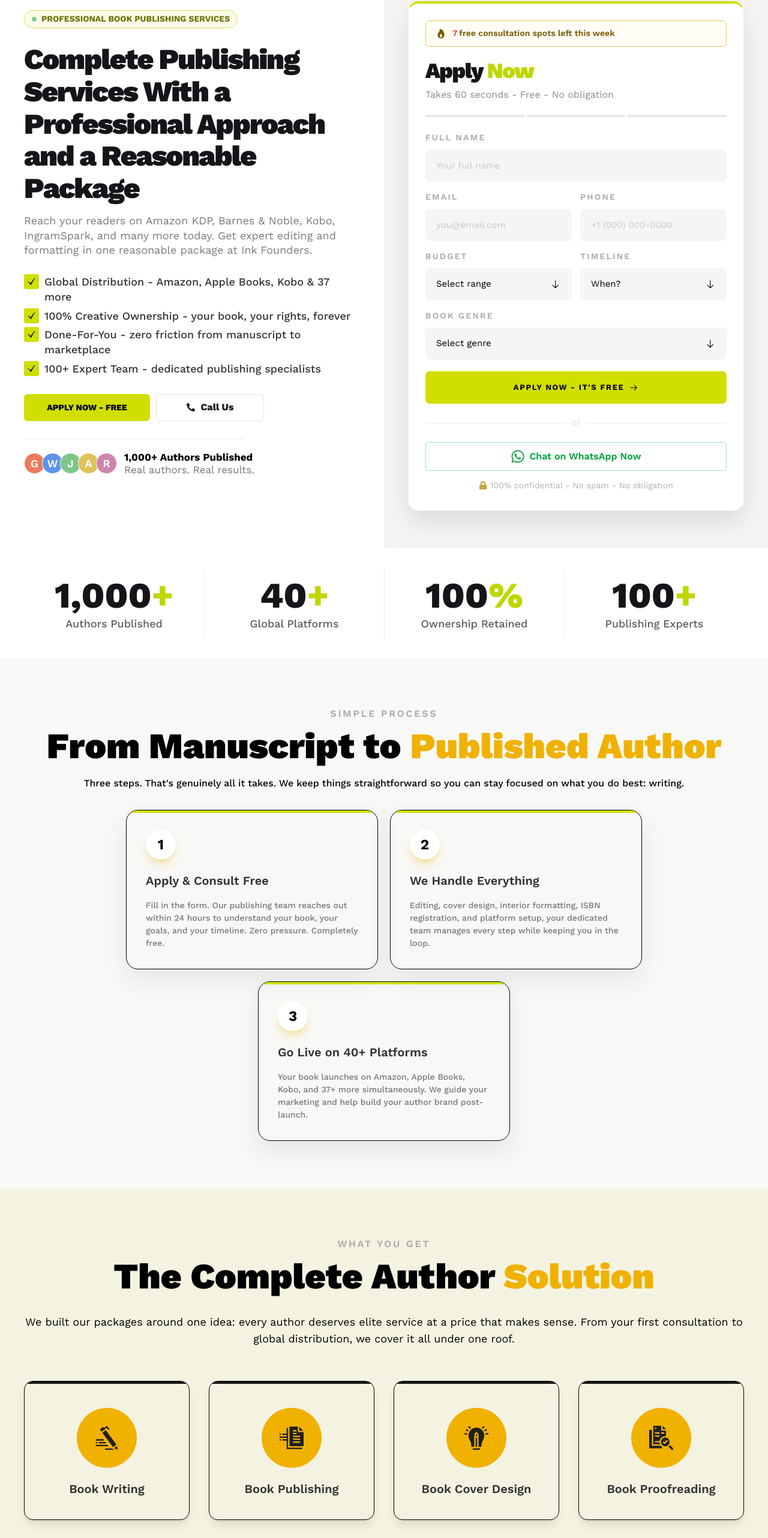
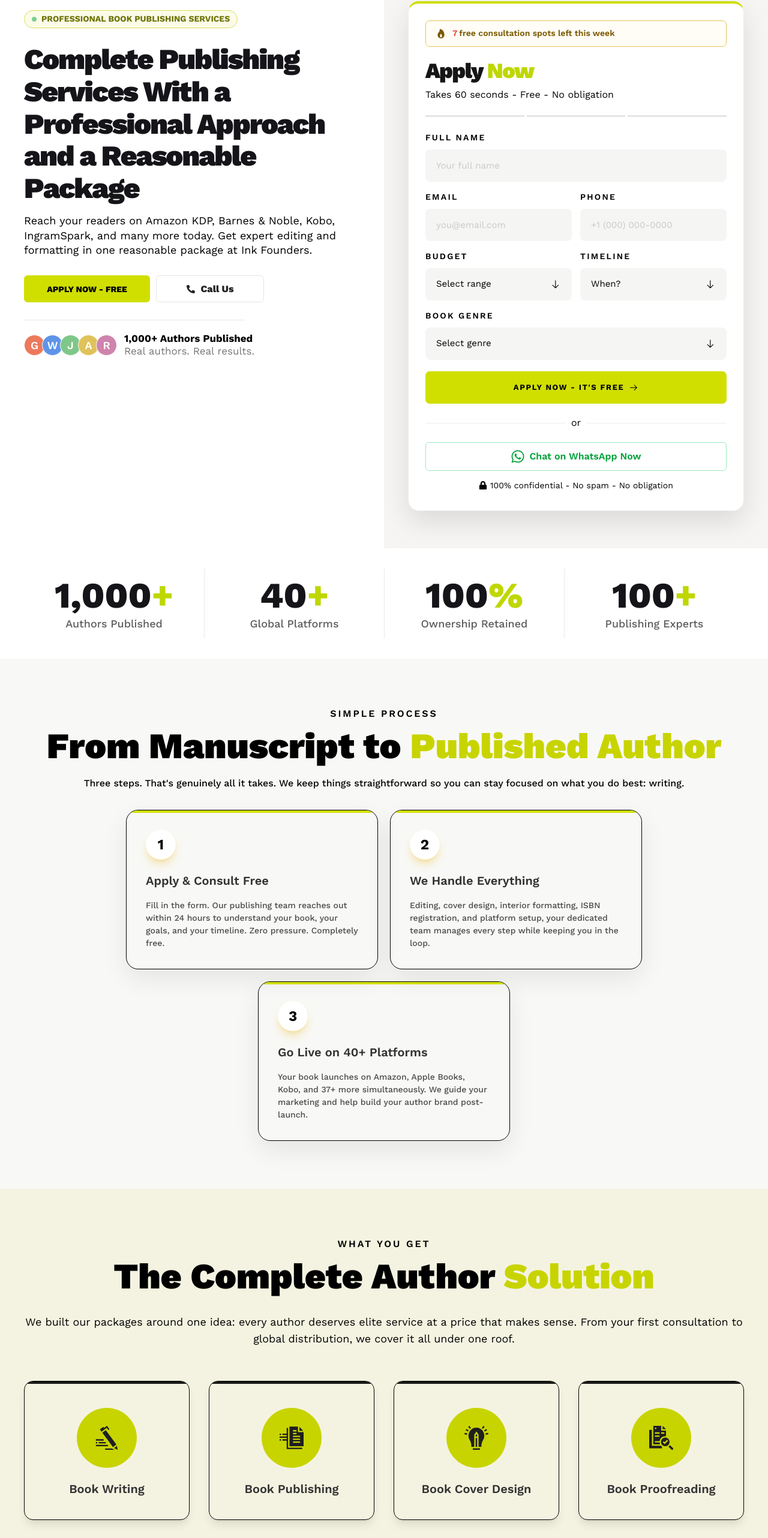
Before and after one commit to BemBexLab/inkfounders, a Next.js app: page /bookpublishing in a window 1280 px wide. Shown: the part 146-2710 px from the top of the page at 60% size. Built offline with nearby package versions, Linux system fonts and the light colour scheme.

Commit message:
Updated coloring

```diff
--- a/src/app/bookpublishing/components/Bookssection.tsx
+++ b/src/app/bookpublishing/components/Bookssection.tsx
@@ -63,13 +63,13 @@ export default function BooksSection() {
 
       <motion.div
         className="flex w-full flex-wrap items-end justify-center gap-x-1 gap-y-6 sm:gap-x-2 md:gap-y-8 lg:flex-nowrap lg:gap-x-3"
-        style={{ maxWidth: "1400px" }}
+        style={{ maxWidth: "1560px" }}
         variants={containerVariants}
       >
         {books.map((book) => (
           <motion.div
             key={book.id}
-            className="relative w-[32%] min-w-[108px] max-w-[180px] sm:w-[24%] sm:min-w-[130px] sm:max-w-[210px] md:w-[16.5%] md:min-w-[145px] md:max-w-[230px] lg:w-1/6 lg:min-w-0 lg:max-w-none"
+            className="relative w-[35%] min-w-[128px] max-w-[210px] sm:w-[26%] sm:min-w-[150px] sm:max-w-[250px] md:w-[17.5%] md:min-w-[175px] md:max-w-[280px] lg:w-1/6 lg:min-w-0 lg:max-w-none"
             style={{
               transform: `perspective(800px) rotateY(${book.tilt})`,
               transformOrigin: "center bottom",
--- a/src/app/bookpublishing/components/LandingFooter.tsx
+++ b/src/app/bookpublishing/components/LandingFooter.tsx
@@ -28,12 +28,12 @@ const LandingFooter = () => {
               Any Query?
             </p>
 
-            <h2 className="mx-auto max-w-[660px] mt-1 text-[32px] font-semibold leading-[1.28] tracking-[0.02em] text-[#191919] sm:text-[42px] md:text-[50px] lg:mx-0 lg:max-w-[775px] lg:text-[31px] lg:leading-[1.25] xl:text-[46px]">
+            <h2 className="mx-auto max-w-[660px] mt-1 text-[32px] font-semibold leading-[1.18] tracking-[0.02em] text-[#191919] sm:text-[42px] md:text-[50px] lg:mx-0 lg:max-w-[775px] lg:text-[31px] xl:text-[46px]">
               Take the First Real Step Toward Seeing Your Book Published and In Readers’ Hands
             </h2>
 
             <p
-              className={`mx-auto mt-[18px] max-w-[620px] text-[15px] leading-[1.85] tracking-[0.08em] text-[#191919] sm:text-[17px] md:max-w-[720px] md:text-[18px] lg:mx-0 lg:mt-[15px] lg:max-w-[750px] lg:text-[20px] lg:leading-[1.8] ${robotoMono.className}`}
+              className={`mx-auto mt-[18px] max-w-[620px] text-[15px] text-[#191919] sm:text-[17px] md:max-w-[720px] md:text-[18px] lg:mx-0 lg:mt-[15px] lg:max-w-[750px] lg:text-[20px] ${robotoMono.className}`}
             >
               Stop second-guessing and start moving your book forward. We will reach out within 24 hours for a real conversation about your goals and how to bring your book to life.
             </p>
--- a/src/app/bookpublishing/components/LandingHero2.tsx
+++ b/src/app/bookpublishing/components/LandingHero2.tsx
@@ -113,7 +113,7 @@ function Field({
       whileHover={{ y: -2 }}
       transition={{ duration: 0.18 }}
     >
-      <span className="mb-2 block text-xs font-black font-semibold uppercase tracking-[0.16em] text-[#AAAAAA] lg:mb-[10px] lg:text-sm">
+      <span className="mb-2 block text-xs font-black font-semibold uppercase tracking-[0.16em] text-black lg:mb-[10px] lg:text-sm">
         {label}
       </span>
       <input
@@ -168,7 +168,7 @@ function SelectField({
         }
       }}
     >
-      <span className="mb-2 block text-xs font-black font-semibold uppercase tracking-[0.16em] text-[#AAAAAA] lg:mb-[10px] lg:text-sm">
+      <span className="mb-2 block text-xs font-black font-semibold uppercase tracking-[0.16em] text-black lg:mb-[10px] lg:text-sm">
         {label}
       </span>
       <input
@@ -512,7 +512,7 @@ const LandingHero2 = () => {
           </motion.div>
 
           <motion.h1
-            className="mx-auto max-w-[645px] text-[clamp(2rem,9vw,3.25rem)] font-black leading-[1.08] tracking-[-0.04em] text-[#151519] md:text-6xl lg:mx-0 lg:text-5xl lg:leading-[1.12] 2xl:text-5xl 2xl:leading-[1.24]"
+            className="mx-auto max-w-[655px] text-[clamp(2rem,9vw,3.25rem)] font-black leading-[1.08] tracking-[-0.04em] text-[#151519] md:text-6xl lg:mx-0 lg:text-5xl lg:leading-[1.12] 2xl:text-5xl 2xl:leading-[1.24]"
             variants={riseVariants}
           >
             Complete Publishing Services With a Professional Approach and a Reasonable Package
@@ -520,13 +520,13 @@ const LandingHero2 = () => {
           </motion.h1>
 
           <motion.p
-            className="mx-auto mt-[15px] max-w-[553px] text-sm leading-[1.55] text-[#7b7b7b] sm:text-base lg:mx-0 xl:text-lg xl:leading-[1.38]"
+            className="mx-auto mt-[15px] max-w-[553px] text-sm leading-[1.55] text-black sm:text-base lg:mx-0 xl:text-lg xl:leading-[1.38]"
             variants={riseVariants}
           >
             Reach your readers on Amazon KDP, Barnes & Noble, Kobo, IngramSpark, and many more today. Get expert editing and formatting in one reasonable package at Ink Founders.
           </motion.p>
 
-          <motion.ul
+          {/* <motion.ul
             className="mx-auto mt-[28px] max-w-[560px] space-y-[9px] text-left lg:mx-0 lg:max-w-none lg:space-y-[7px]"
             variants={containerVariants}
           >
@@ -543,7 +543,7 @@ const LandingHero2 = () => {
                 {benefit}
               </motion.li>
             ))}
-          </motion.ul>
+          </motion.ul> */}
 
           <motion.div
             className="mt-[29px] flex flex-col items-stretch gap-[10px] min-[460px]:flex-row min-[460px]:justify-center lg:justify-start"
@@ -616,7 +616,7 @@ const LandingHero2 = () => {
               <h2 className="text-3xl font-black leading-none tracking-[-0.04em] text-[#151515] sm:text-4xl lg:text-3xl xl:text-4xl">
                 Apply <span className="text-[#bfd700]">Now</span>
               </h2>
-              <p className="mt-[10px] text-sm text-[#8b8b8b] sm:text-base lg:text-sm xl:text-base">
+              <p className="mt-[10px] text-sm text-black sm:text-base lg:text-sm xl:text-base">
                 Takes 60 seconds - Free - No obligation
               </p>
             </motion.div>
@@ -625,7 +625,7 @@ const LandingHero2 = () => {
 
             <motion.div className="my-[20px] flex items-center gap-[10px]" variants={riseVariants}>
               <span className="h-px flex-1 bg-[#eeeeee]" />
-              <span className="text-md text-[#DDDDDD]">or</span>
+              <span className="text-md text-black">or</span>
               <span className="h-px flex-1 bg-[#eeeeee]" />
             </motion.div>
 
@@ -639,8 +639,8 @@ const LandingHero2 = () => {
               </Link>
             </motion.div>
 
-            <motion.div className="mt-[14px] flex items-center justify-center text-center text-xs text-[#b0b0b0] sm:text-sm" variants={riseVariants}>
-              <FaLock className="mr-[5px] text-sm text-[#c5a545]" />
+            <motion.div className="mt-[14px] flex items-center justify-center text-center text-xs text-black sm:text-sm" variants={riseVariants}>
+              <FaLock className="mr-[5px] text-sm text-black" />
               100% confidential - No spam - No obligation
             </motion.div>
           </motion.div>
@@ -696,7 +696,7 @@ const LandingHero2 = () => {
                 >
                   Apply <span className="text-[#bfd700]">Now</span>
                 </h2>
-                <p className="mt-[10px] max-w-[540px] text-sm text-[#8b8b8b] sm:text-base">
+                <p className="mt-[10px] max-w-[540px] text-sm text-black sm:text-base">
                   Takes 60 seconds - Free - No obligation
                 </p>
               </motion.div>
--- a/src/app/bookpublishing/components/ManuScript.tsx
+++ b/src/app/bookpublishing/components/ManuScript.tsx
@@ -66,7 +66,7 @@ const ManuScript = () => {
         variants={containerVariants}
       >
         <motion.p
-          className="mb-3 text-center font-semibold tracking-[0.18em] text-[#AAAAAA]"
+          className="mb-3 text-center font-semibold tracking-[0.18em] text-black"
           variants={fadeUpVariants}
         >
           SIMPLE PROCESS
@@ -76,7 +76,7 @@ const ManuScript = () => {
           variants={fadeUpVariants}
         >
           <span className="max-w-full">
-            From Manuscript to <span className="text-yellow-500">Published Author</span>
+            From Manuscript to <span className="text-[#C8D400]">Published Author</span>
           </span>
         </motion.h2>
 
@@ -117,7 +117,7 @@ const ManuScript = () => {
             />
 
             <motion.div
-              className="flex h-[50px] w-[50px] items-center justify-center rounded-full bg-white text-2xl font-bold text-black shadow-lg shadow-yellow-500/30 transition-all duration-300 ease-in-out group-hover:bg-yellow-500"
+              className="flex h-[50px] w-[50px] items-center justify-center rounded-full bg-white text-2xl font-bold text-black shadow-lg shadow-yellow-500/30 transition-all duration-300 ease-in-out group-hover:bg-[#C8D400]"
               initial={{ scale: 0.7, rotate: -12, opacity: 0 }}
               whileInView={{ scale: 1, rotate: 0, opacity: 1 }}
               viewport={{ once: true, amount: 0.8 }}
@@ -141,7 +141,7 @@ const ManuScript = () => {
               {step.title}
             </motion.h3>
             <motion.p
-              className="mt-4 text-left text-[14px] font-medium text-[#777777]"
+              className="mt-4 text-left text-[14px] font-medium text-black/70"
               initial={{ opacity: 0, y: 18 }}
               whileInView={{ opacity: 1, y: 0 }}
               viewport={{ once: true, amount: 0.8 }}
--- a/src/app/bookpublishing/components/WhatYouGet.tsx
+++ b/src/app/bookpublishing/components/WhatYouGet.tsx
@@ -272,7 +272,7 @@ const WhatYouGet = () => {
       variants={sectionVariants}
     >
       <motion.p
-        className="mb-3 text-center font-semibold tracking-[0.18em] text-[#AAAAAA]"
+        className="mb-3 text-center font-semibold tracking-[0.18em] text-black"
         variants={fadeUpVariants}
       >
         WHAT YOU GET
@@ -281,7 +281,7 @@ const WhatYouGet = () => {
         className="text-center text-6xl font-black text-black"
         variants={fadeUpVariants}
       >
-        The Complete Author <span className="text-yellow-500">Solution</span>
+        The Complete Author <span className="text-[#C8D400]">Solution</span>
       </motion.h2>
       <motion.p
         className="mt-8 text-center text-lg text-black"
@@ -297,7 +297,7 @@ const WhatYouGet = () => {
         {services.map((service, index) => (
           <motion.div
             key={service.title}
-            className="group relative flex w-full max-w-[340px] flex-col items-center justify-center overflow-hidden rounded-[15px] border border-black bg-transparent py-9 shadow-lg transition-all duration-300 ease-in-out hover:bg-[#DADD39] sm:w-[calc(50%-1rem)] lg:w-[calc(25%-1.5rem)]"
+            className="group relative flex w-full max-w-[340px] flex-col items-center justify-center overflow-hidden rounded-[15px] border border-black bg-transparent py-9 shadow-lg transition-all duration-300 ease-in-out hover:bg-[#C8D400] sm:w-[calc(50%-1rem)] lg:w-[calc(25%-1.5rem)]"
             variants={cardVariants}
             whileHover={{ y: -10, scale: 1.02 }}
           >
@@ -328,7 +328,7 @@ const WhatYouGet = () => {
             </motion.div>
 
             <motion.div
-              className="flex h-[100px] w-[100px] items-center justify-center rounded-full bg-yellow-500 text-3xl font-bold text-black transition-colors duration-300 group-hover:bg-white"
+              className="flex h-[100px] w-[100px] items-center justify-center rounded-full bg-[#C8D400] text-3xl font-bold text-black transition-colors duration-300 group-hover:bg-white"
               initial={{ scale: 0.8, rotate: -10, opacity: 0 }}
               whileInView={{ scale: 1, rotate: 0, opacity: 1 }}
               viewport={{ once: true, amount: 0.8 }}
```
Also changed, not shown: src/app/bookpublishing/components/Inkfounderscomparison.tsx (+14 -37 lines), public/landing-page/inkfounder logo-19 1.png (deleted), public/landing-page/inkfounder logo-19 1.svg (added).
